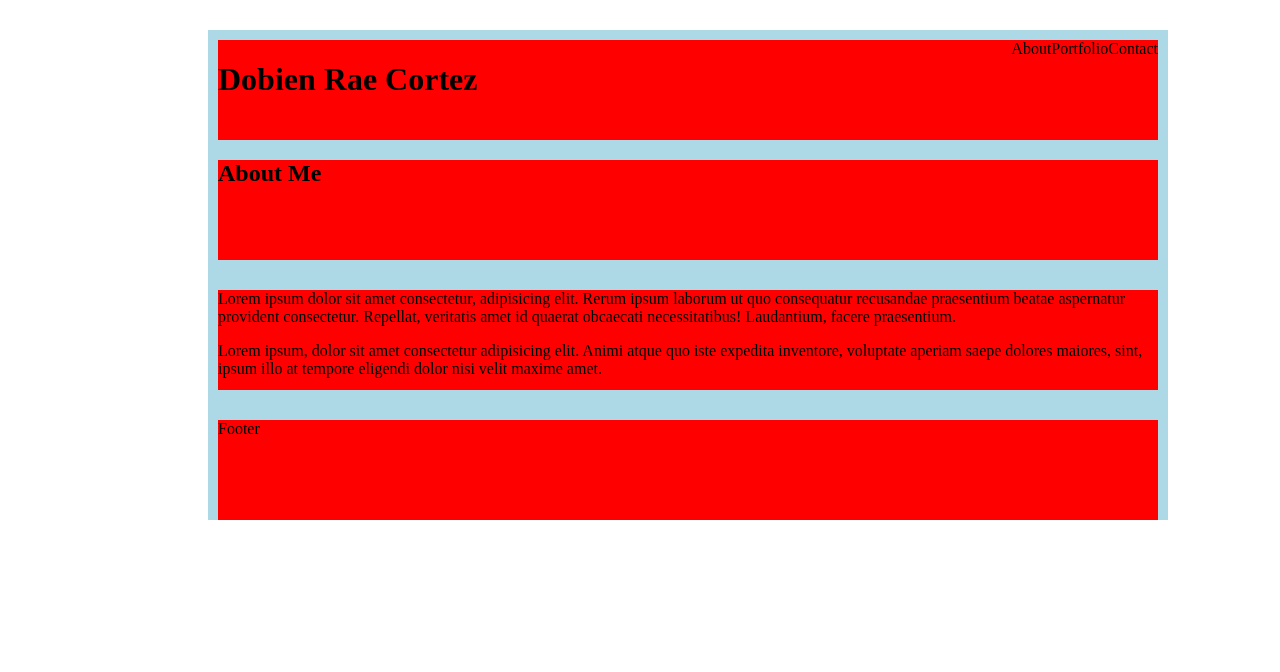
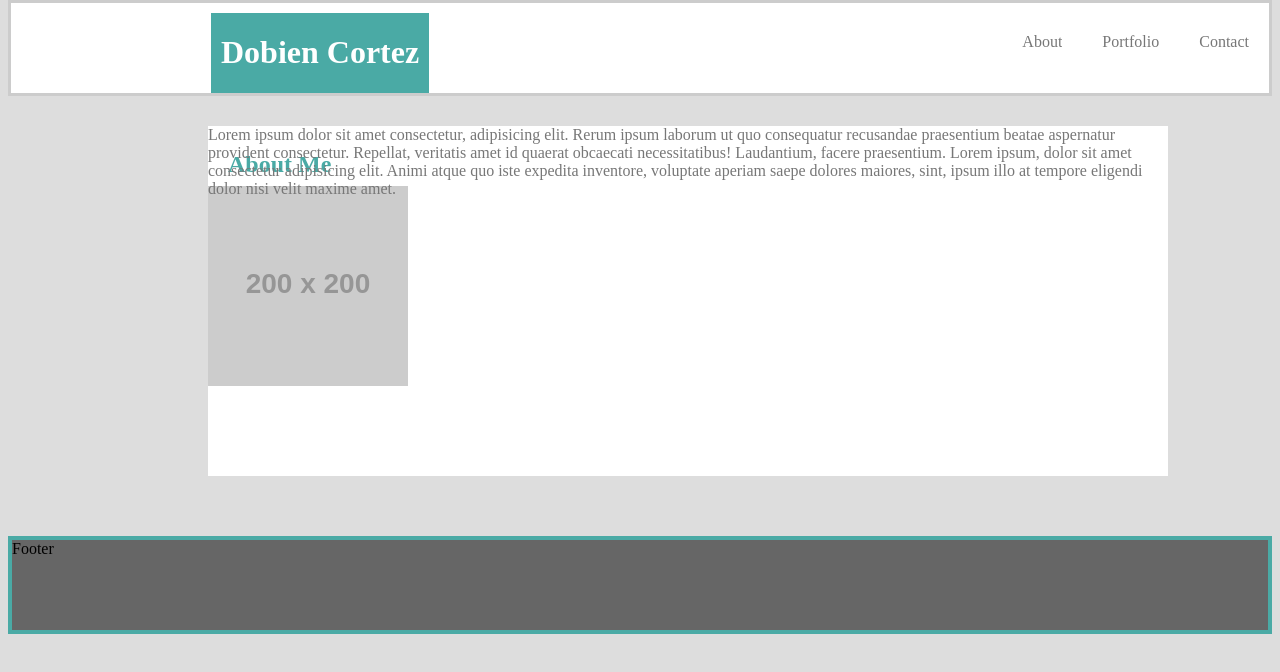
Before and after one commit to DobienC/Basic-Portfolio, a plain HTML site: page index.html in a window 1280 px wide. Drawn offline with Linux system fonts and the light colour scheme; placeholder pictures from the web are drawn by us.

Commit message:
Index Close

```diff
--- a/assets/css/indexStyle.css
+++ b/assets/css/indexStyle.css
@@ -1,29 +1,85 @@
+body{
+    background-color: #dddddd;
+}
+
+h1{
+    margin-left: 10px;
+    margin-right: 10px;
+}
+
+h2{
+    position: absolute;
+    margin-top: 25px;
+    margin-left: 20px;
+    color: #4aaaa5;
+}
+
+p{
+    position: absolute;
+    margin-top: 0px;
+    color: #777777;
+    float: left;
+    overflow: auto;
+}
+
+footer{
+    height: 90px;
+    position: relative;
+    /* top: 110px; */
+    background-color: #666666;
+    border: 4px solid #4aaaa5;
+}
+
+img{
+    /* position: absolute; */
+    margin-top: 60px;
+    float: left;
+}
+
 .container{
     width: 960px;
-    margin: 0px 200px 0px 200px;
-    background-color: lightblue;
+    height: 350px;
+    margin-left: 200px;
+    margin-right: 200px;
+    margin-top: -30px;
+    margin-bottom: 60px;
+    background-color: #ffffff;
     position: relative;
 }
 
 .row{
-    height: 100px;
-    margin: 30px 10px 30px 10px;
-    background-color: red;
+    height: 90px;
+    margin-top: 30px;
+    background-color: #ffffff;
 }
 
 .top{
     position: relative;
-    top: 10px;
+    top: -30px;
+    background-color: #ffffff;
+    border: 3px solid #cccccc;
 }
 
 .name{
     float: left;
+    position: absolute;
+    margin-left: 200px;
+    margin-top: 10px;
+    background-color: #4aaaa5;
+    color: #ffffff;
 }
 
 .directory{
-    float: right;
+    position: absolute;
+    right: 0;
+    background-color:#ffffff;
 }
 
 .column{
     float: left;
+    height: 60px;
+    margin: 30px 20px 0px 20px;
+    background-color: #ffffff;
+    overflow: auto;
+    color: #777777;
 }
--- a/index.html
+++ b/index.html
@@ -5,11 +5,11 @@
         <title>My Basic Portfolio</title>
     </head>
     <body>
-        <div class="container">
+        <!-- <div class="container"> -->
         <!-- Top -->
         <div class="row top">
             <div class="name">
-                    <h1>Dobien Rae Cortez</h1>
+                <h1>Dobien Cortez</h1>
             </div>
             <div class="directory">
                 <div class="column">About</div>
@@ -17,29 +17,29 @@
                 <div class="column">Contact</div>
             </div>
         </div>
-
+        <div class="container">
             <!-- About me -->
-            <div class="row">
+            <!-- <div class="row"> -->
                 <h2>About Me</h2>
-            </div>
+            <!-- </div> -->
 
             <!-- paragraph -->
             <div class="row">
-                <div class="picture">
-
-                </div>
+                <!-- <div class="picture"> -->
+                    <img src="https://via.placeholder.com/200">
+                <!-- </div> -->
                 <p>
                     Lorem ipsum dolor sit amet consectetur, adipisicing elit. Rerum ipsum laborum ut quo consequatur recusandae praesentium beatae aspernatur provident consectetur. Repellat, veritatis amet id quaerat obcaecati necessitatibus! Laudantium, facere praesentium.
-                </p>
-                <p>
+                <!-- </p>
+                <p> -->
                     Lorem ipsum, dolor sit amet consectetur adipisicing elit. Animi atque quo iste expedita inventore, voluptate aperiam saepe dolores maiores, sint, ipsum illo at tempore eligendi dolor nisi velit maxime amet.
                 </p>
             </div>
-
+        </div>
         <!-- footer -->
-            <div class="row">
+        <footer>
             Footer
-            </div>
-        </div>
+        </footer>
+    <!-- </div> -->
     </body>
 </html>
```
Lines whose indentation alone changed are shown as unchanged.
